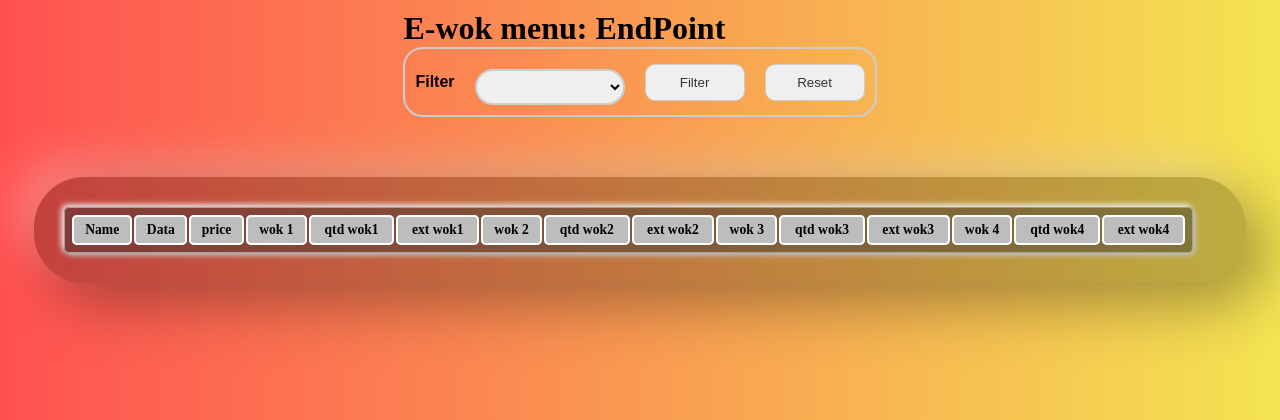
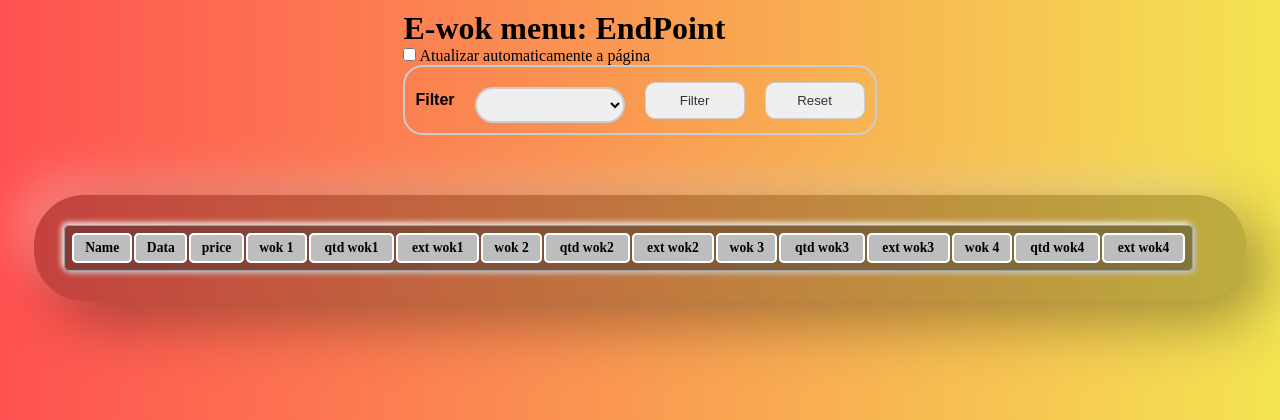
Before and after one commit to thiagoc-machado/aLSuh1iIWKXxxGRJJ121, a Flask app: page /endpoint in a window 1280 px wide. Shown: the top 420 px of the page. Run offline with Flask 2, Linux system fonts and the light colour scheme; data comes from the database, SQL or seed files in the repository; both versions use the stored data as it was after the commit; lists and menus that the app fills with data are empty.

Commit message:
autorefresh

```diff
--- a/templates/endpoint.html
+++ b/templates/endpoint.html
@@ -8,11 +8,15 @@
     <script>
       var data_out = "{{ data_out }}";
     </script>
-    <title>E-Wok</title>
+    <title>E-Wok - Endpoint</title>
   </head>
   <body>
     <div class="title">
       <h1>E-wok menu: EndPoint</h1>
+      <div class="opc">
+        <div class="reload">
+          <input type="checkbox" id="auto-refresh-checkbox"> Atualizar automaticamente a página
+        </div>
         <div class="filter">
           <a>Filter</a>
           <select id="filter" name="filter">
@@ -21,7 +25,7 @@
             <button id="filterButton">Filter</button>
             <button id="resetButton">Reset</button>
           </div>
-
+      </div>
     </div>
     <div class="clientName"></div>
     <div class="menu">
--- a/templates/index.html
+++ b/templates/index.html
@@ -8,7 +8,7 @@
     <script>
       var data_out = "{{ data_out }}";
     </script>
-    <title>E-Wo <title>E-Wok</title>
+    <title>E-Wok</title>
   </head>
   <body>
     <div class="title">
```
Also changed, not shown: orders.db, 1 other file. Lines whose indentation alone changed are shown as unchanged.
